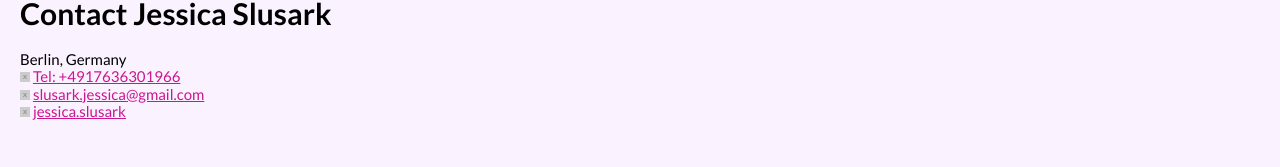
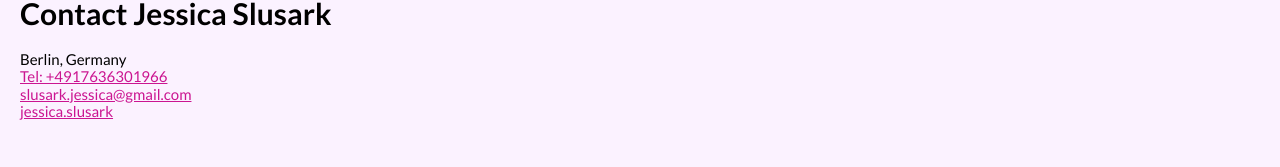
Before and after one commit to JSlusark/html-porfolio-test, a plain HTML site: page contact.html in a window 1280 px wide. Shown: the part 127-294 px from the top of the page. Drawn offline with Linux system fonts and the light colour scheme; placeholder pictures from the web are drawn by us.

Commit message:
Removed placeholder icons in contact.html
Removed placeholder icons, these where not replaced with other images as the website design will change

```diff
--- a/contact.html
+++ b/contact.html
@@ -54,15 +54,12 @@
         <h1 class="contact__details--name">Contact Jessica Slusark</h1>
         <p class="contact__details--info">
           Berlin, Germany <br />
-          <img src="https://via.placeholder.com/10x10.png" alt="phone icon" />
           <a href="tel:+4917636301966">Tel: +4917636301966</a>
           <br />
-          <img src="https://via.placeholder.com/10x10.png" alt="mail icon" />
           <a href="mailto:slusark.jessica@gmail.com"
             >slusark.jessica@gmail.com</a
           >
           <br />
-          <img src="https://via.placeholder.com/10x10.png" alt="skype icon" />
           <a href="skype:jessica.slusark"> jessica.slusark</a>
         </p>
       </section>
```
